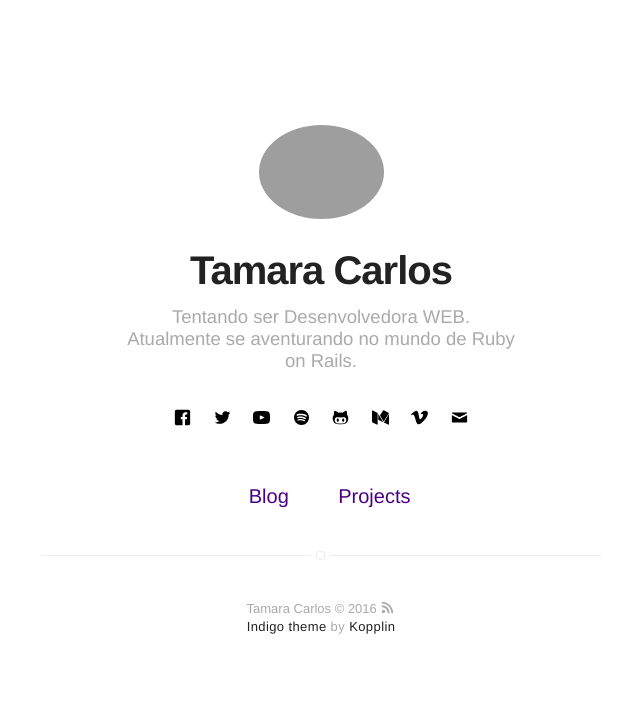
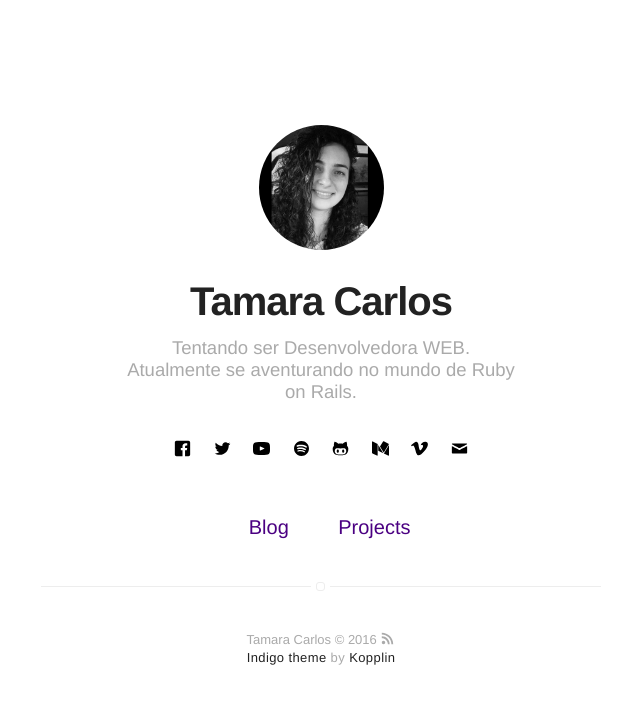
Before and after one commit to tamaracarlos/tamaracarlos.github.io, a Jekyll site: the page built from index.html, in a window 1280 px wide. Shown: the top 704 px of the page, without its empty margins (319-959 px from the left). Built offline with Jekyll 4.4.1, drawn with Linux system fonts in a browser that asks for light colours.

Commit message:
Update _config.yml

```diff
--- a/_config.yml
+++ b/_config.yml
@@ -9,7 +9,7 @@ description: A blog about technology and stuff related
 # if it's an external image, update below for true
 # better with square images
 external-image: false
-picture: assets/images/profile.jpg
+picture: assets/images/tamara.jpg
 
 url: http://koppl.in/indigo
 # your url: http://USERNAME.github.io
```
